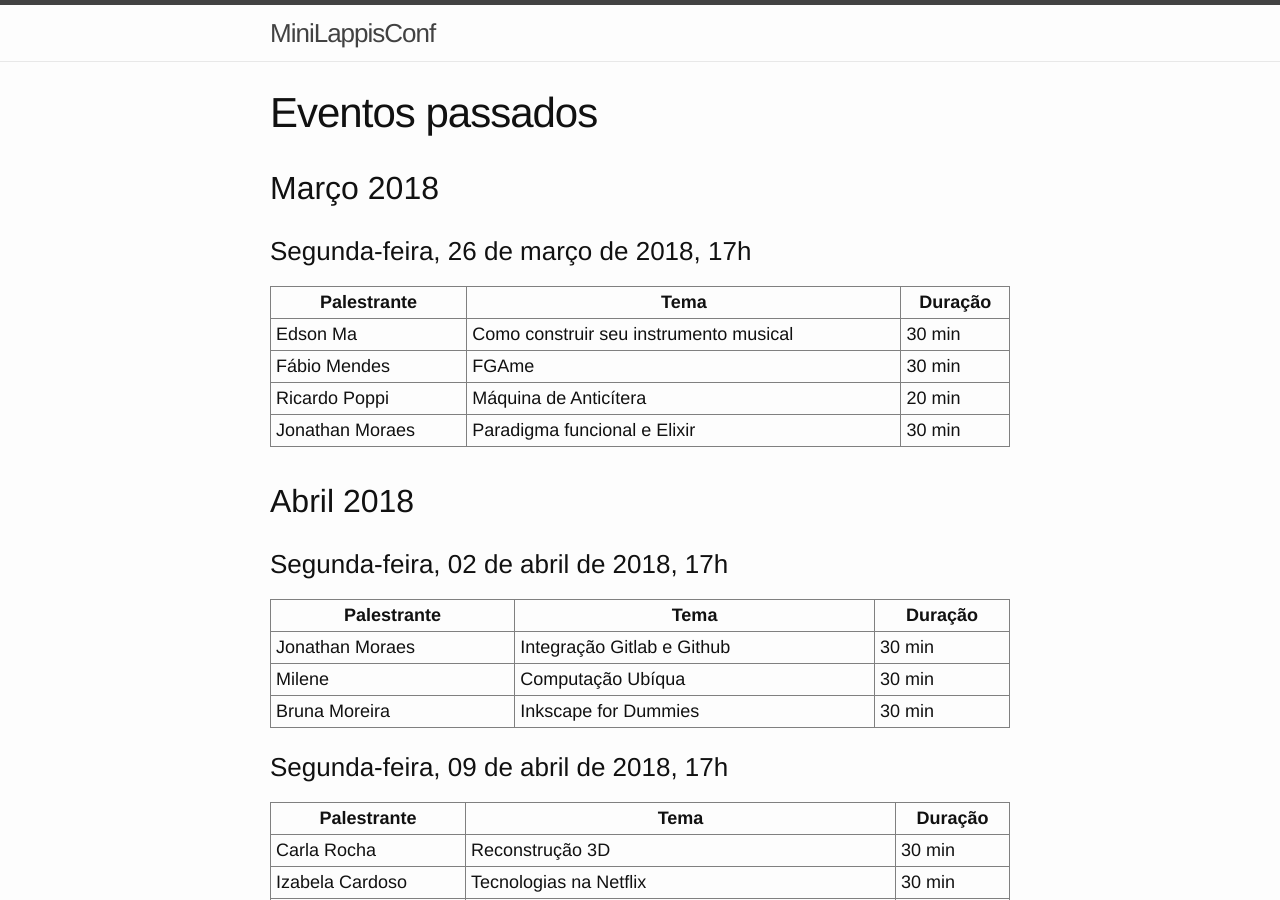
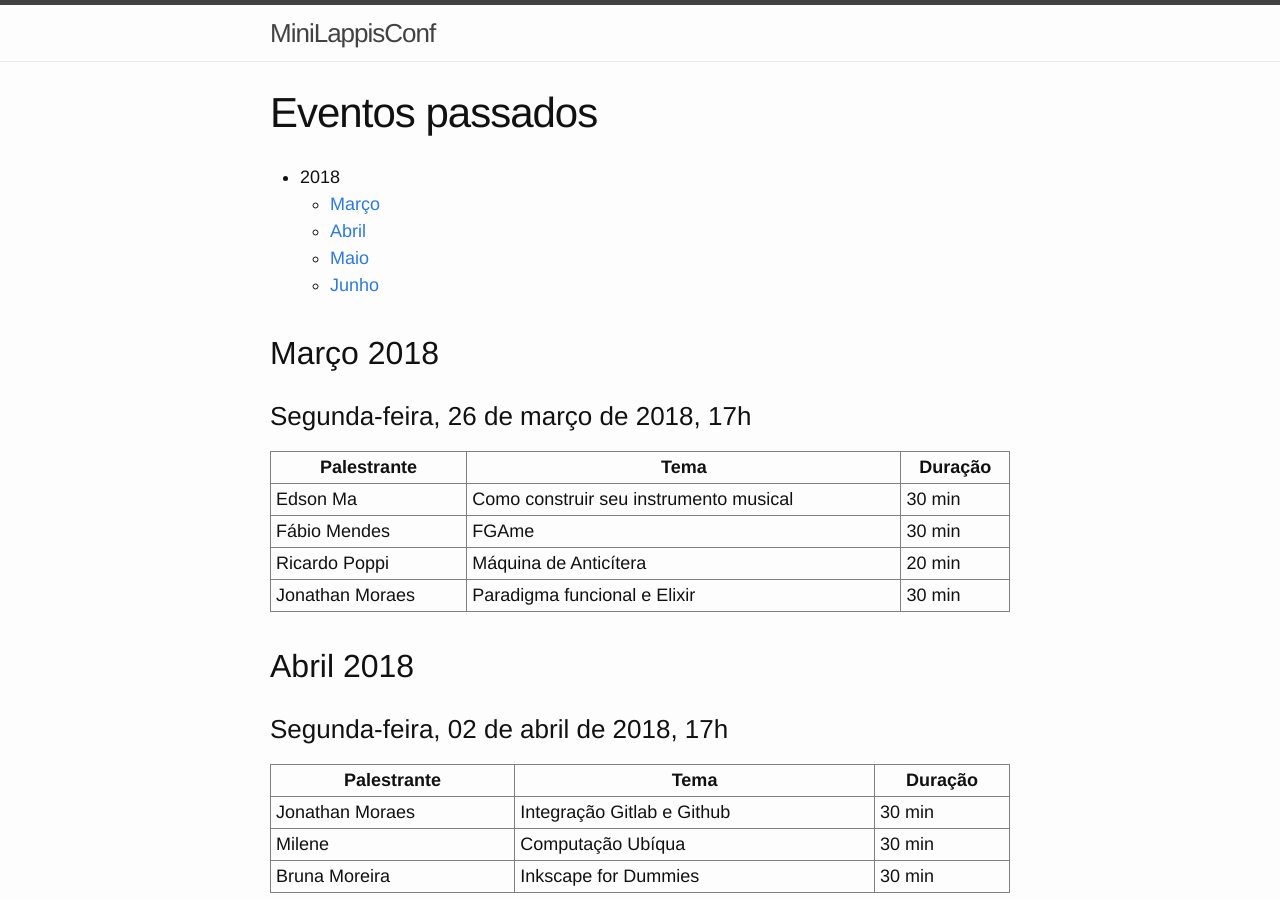
Before and after one commit to lappis-unb/MiniLappisConf, a Jekyll site: the page built from passados.md, in a window 1280 px wide and 900 px high. Built offline with Jekyll 4.4.1, drawn with Linux system fonts in a browser that asks for light colours.

Commit message:
adicionando ancoras nos eventos passados

```diff
--- a/passados.md
+++ b/passados.md
@@ -1,6 +1,12 @@
 ---
 title: Eventos passados
 ---
+
+* 2018
+  * [Março](#março-2018)
+  * [Abril](#abril-2018)
+  * [Maio](#maio-2018)
+  * [Junho](#junho-2018)
 
 ## Março 2018
 
```
